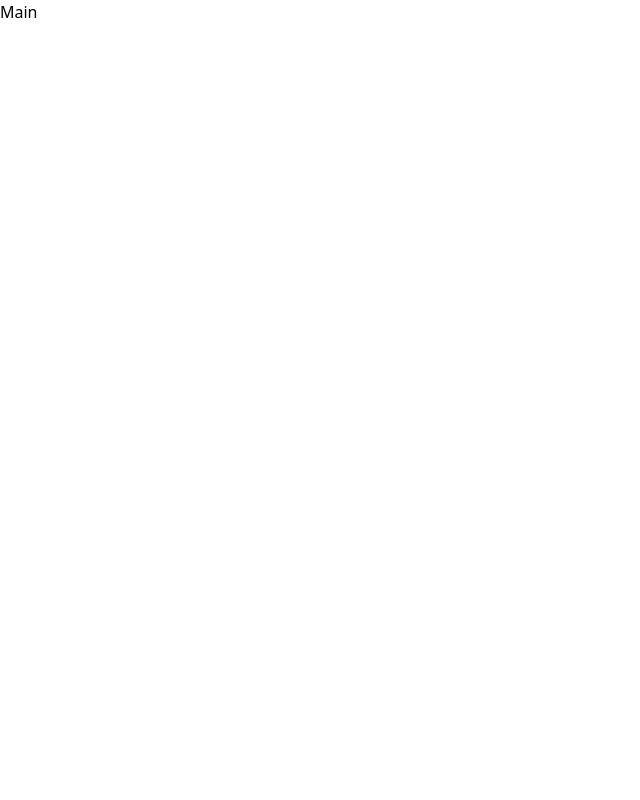
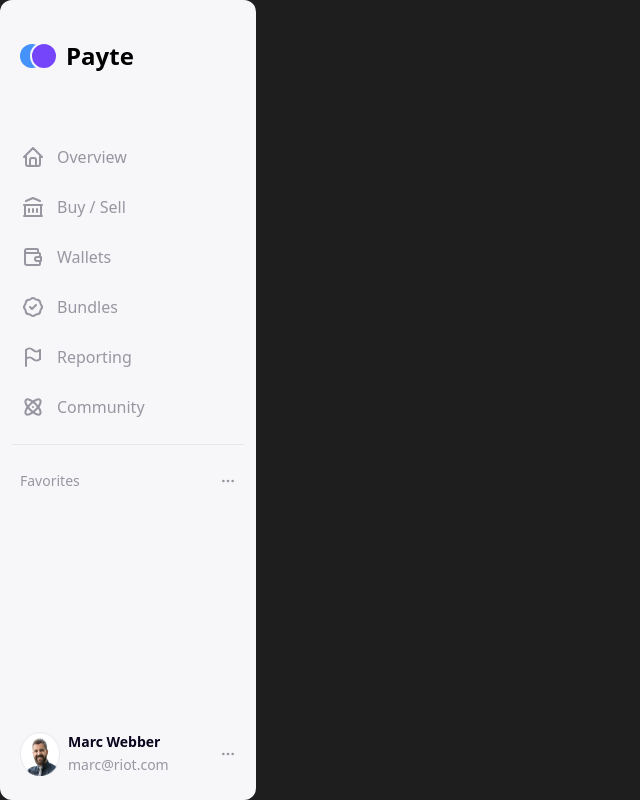
Before and after one commit to KrzysztofCiemny/Crypto-App-Dashboard, a Vue app: page / in a window 1280 px wide. Shown: the whole page, without its empty margins (0-640 px from the left). Built offline with nearby package versions, Linux system fonts and the light colour scheme.

Commit message:
adding sidebar

```diff
--- a/src/components/layouts/MainLayout.vue
+++ b/src/components/layouts/MainLayout.vue
@@ -12,7 +12,128 @@ export default defineComponent({
 </script>
 
 <template>
-  <h2>Main</h2>
+  <div class="flex justify-center h-screen w-screen">
+    <main class="h-full w-full max-w-[1440px] max-h-[900px]">
+      <aside class="w-64 h-full" aria-label="Sidebar">
+        <div class="flex flex-col h-full px-3 py-4 overflow-y-auto rounded-xl bg-gray-bg">
+          <div class="flex items-center pt-6 pb-16">
+            <img class="pl-2" src="../../../public/LogoDots.svg" />
+            <span class="pl-2 text-dark-text text-2xl font-bold">Payte</span>
+          </div>
+          <ul class="space-y-2">
+            <li>
+              <a href="#" class="group sidebar-link">
+                <svg class="sidebar-icon" width="24" height="24" viewBox="0 0 24 24" stroke-width="2"
+                  stroke="currentColor" fill="none" stroke-linecap="round" stroke-linejoin="round">
+                  <path stroke="none" d="M0 0h24v24H0z" />
+                  <polyline points="5 12 3 12 12 3 21 12 19 12" />
+                  <path d="M5 12v7a2 2 0 0 0 2 2h10a2 2 0 0 0 2 -2v-7" />
+                  <path d="M9 21v-6a2 2 0 0 1 2 -2h2a2 2 0 0 1 2 2v6" />
+                </svg>
+                <span class="sidebar-text">Overview</span>
+              </a>
+            </li>
+            <li>
+              <a href="#" class="group sidebar-link">
+                <svg class="sidebar-icon" width="24" height="24" viewBox="0 0 24 24" stroke-width="2"
+                  stroke="currentColor" fill="none" stroke-linecap="round" stroke-linejoin="round">
+                  <path stroke="none" d="M0 0h24v24H0z" />
+                  <line x1="3" y1="21" x2="21" y2="21" />
+                  <line x1="3" y1="10" x2="21" y2="10" />
+                  <polyline points="5 6 12 3 19 6" />
+                  <line x1="4" y1="10" x2="4" y2="21" />
+                  <line x1="20" y1="10" x2="20" y2="21" />
+                  <line x1="8" y1="14" x2="8" y2="17" />
+                  <line x1="12" y1="14" x2="12" y2="17" />
+                  <line x1="16" y1="14" x2="16" y2="17" />
+                </svg>
+                <span class="sidebar-text">Buy / Sell</span>
+              </a>
+            </li>
+            <li>
+              <a href="#" class="group sidebar-link">
+                <svg class="sidebar-icon" width="24" height="24" viewBox="0 0 24 24" stroke-width="2"
+                  stroke="currentColor" fill="none" stroke-linecap="round" stroke-linejoin="round">
+                  <path stroke="none" d="M0 0h24v24H0z" />
+                  <path
+                    d="M17 8v-3a1 1 0 0 0 -1 -1h-10a2 2 0 0 0 0 4h12a1 1 0 0 1 1 1v3m0 4v3a1 1 0 0 1 -1 1h-12a2 2 0 0 1 -2 -2v-12" />
+                  <path d="M20 12v4h-4a2 2 0 0 1 0 -4h4" />
+                </svg>
+                <span class="sidebar-text">Wallets</span>
+              </a>
+            </li>
+            <li>
+              <a href="#" class="group sidebar-link">
+                <svg class="sidebar-icon" fill="none" viewBox="0 0 24 24" stroke="currentColor">
+                  <path stroke-linecap="round" stroke-linejoin="round" stroke-width="2"
+                    d="M9 12l2 2 4-4M7.835 4.697a3.42 3.42 0 001.946-.806 3.42 3.42 0 014.438 0 3.42 3.42 0 001.946.806 3.42 3.42 0 013.138 3.138 3.42 3.42 0 00.806 1.946 3.42 3.42 0 010 4.438 3.42 3.42 0 00-.806 1.946 3.42 3.42 0 01-3.138 3.138 3.42 3.42 0 00-1.946.806 3.42 3.42 0 01-4.438 0 3.42 3.42 0 00-1.946-.806 3.42 3.42 0 01-3.138-3.138 3.42 3.42 0 00-.806-1.946 3.42 3.42 0 010-4.438 3.42 3.42 0 00.806-1.946 3.42 3.42 0 013.138-3.138z" />
+                </svg>
+                <span class="sidebar-text">Bundles</span>
+              </a>
+            </li>
+            <li>
+              <a href="#" class="group sidebar-link">
+                <svg class="sidebar-icon" width="24" height="24" viewBox="0 0 24 24" stroke-width="2"
+                  stroke="currentColor" fill="none" stroke-linecap="round" stroke-linejoin="round">
+                  <path stroke="none" d="M0 0h24v24H0z" />
+                  <line x1="5" y1="5" x2="5" y2="21" />
+                  <line x1="19" y1="5" x2="19" y2="14" />
+                  <path d="M5 5a5 5 0 0 1 7 0a5 5 0 0 0 7 0" />
+                  <path d="M5 14a5 5 0 0 1 7 0a5 5 0 0 0 7 0" />
+                </svg>
+                <span class="sidebar-text">Reporting</span>
+              </a>
+            </li>
+            <li>
+              <a href="#" class="group sidebar-link">
+                <svg class="sidebar-icon" width="24" height="24" viewBox="0 0 24 24" stroke-width="2"
+                  stroke="currentColor" fill="none" stroke-linecap="round" stroke-linejoin="round">
+                  <path stroke="none" d="M0 0h24v24H0z" />
+                  <line x1="12" y1="12" x2="12" y2="12.01" />
+                  <path d="M12 2a4 10 0 0 0 -4 10a4 10 0 0 0 4 10a4 10 0 0 0 4 -10a4 10 0 0 0 -4 -10"
+                    transform="rotate(45 12 12)" />
+                  <path d="M12 2a4 10 0 0 0 -4 10a4 10 0 0 0 4 10a4 10 0 0 0 4 -10a4 10 0 0 0 -4 -10"
+                    transform="rotate(-45 12 12)" />
+                </svg>
+                <span class="sidebar-text">Community</span>
+              </a>
+            </li>
+          </ul>
+          <div class="flex flex-col grow justify-between pt-4 mt-4 space-y-2 border-t border-gray-200">
+            <div class="pt-2">
+              <div
+                class="flex items-center pl-2 justify-between text-base font-normal text-gray-text transition duration-75 rounded-lg">
+                <span class="text-sm">Favorites</span>
+                <svg class="h-6 w-6 cursor-pointer pr-2" width="24" height="24" viewBox="0 0 24 24" stroke-width="2"
+                  stroke="currentColor" fill="none" stroke-linecap="round" stroke-linejoin="round">
+                  <path stroke="none" d="M0 0h24v24H0z" />
+                  <circle cx="5" cy="12" r="1" />
+                  <circle cx="12" cy="12" r="1" />
+                  <circle cx="19" cy="12" r="1" />
+                </svg>
+              </div>
+            </div>
+            <div class="flex justify-between items-center pl-2 py-2 text-gray-text">
+              <div class="flex">
+                <img class="pr-2" src="../../../public/Marc.png" />
+                <div>
+                  <span class="flex text-black text-sm font-bold">Marc Webber</span>
+                  <span class="text-sm">marc@riot.com</span>
+                </div>
+              </div>
+              <svg class="h-6 w-6 cursor-pointer pr-2" width="24" height="24" viewBox="0 0 24 24" stroke-width="2"
+                stroke="currentColor" fill="none" stroke-linecap="round" stroke-linejoin="round">
+                <path stroke="none" d="M0 0h24v24H0z" />
+                <circle cx="5" cy="12" r="1" />
+                <circle cx="12" cy="12" r="1" />
+                <circle cx="19" cy="12" r="1" />
+              </svg>
+            </div>
+          </div>
+        </div>
+      </aside>
+    </main>
+  </div>
 </template>
 
 <style>
--- a/src/index.css
+++ b/src/index.css
@@ -1,3 +1,31 @@
 @tailwind base;
 @tailwind components;
 @tailwind utilities;
+
+body {
+  background-color: #1e1e1e;
+}
+
+@layer components {
+  .sidebar-link {
+    @apply flex
+      items-center
+      rounded-lg
+      border
+      border-gray-bg
+      p-2
+      text-base
+      font-normal
+      text-gray-text
+      hover:border-gray-200
+      hover:bg-white
+      focus:border-gray-200
+      focus:bg-white;
+  }
+  .sidebar-icon {
+    @apply h-6 w-6 group-hover:text-purple group-focus:text-purple;
+  }
+  .sidebar-text {
+    @apply ml-3 group-hover:text-black group-focus:text-black;
+  }
+}
```
Also changed, not shown: public/LogoDots.svg (added), public/Marc.png (added).
